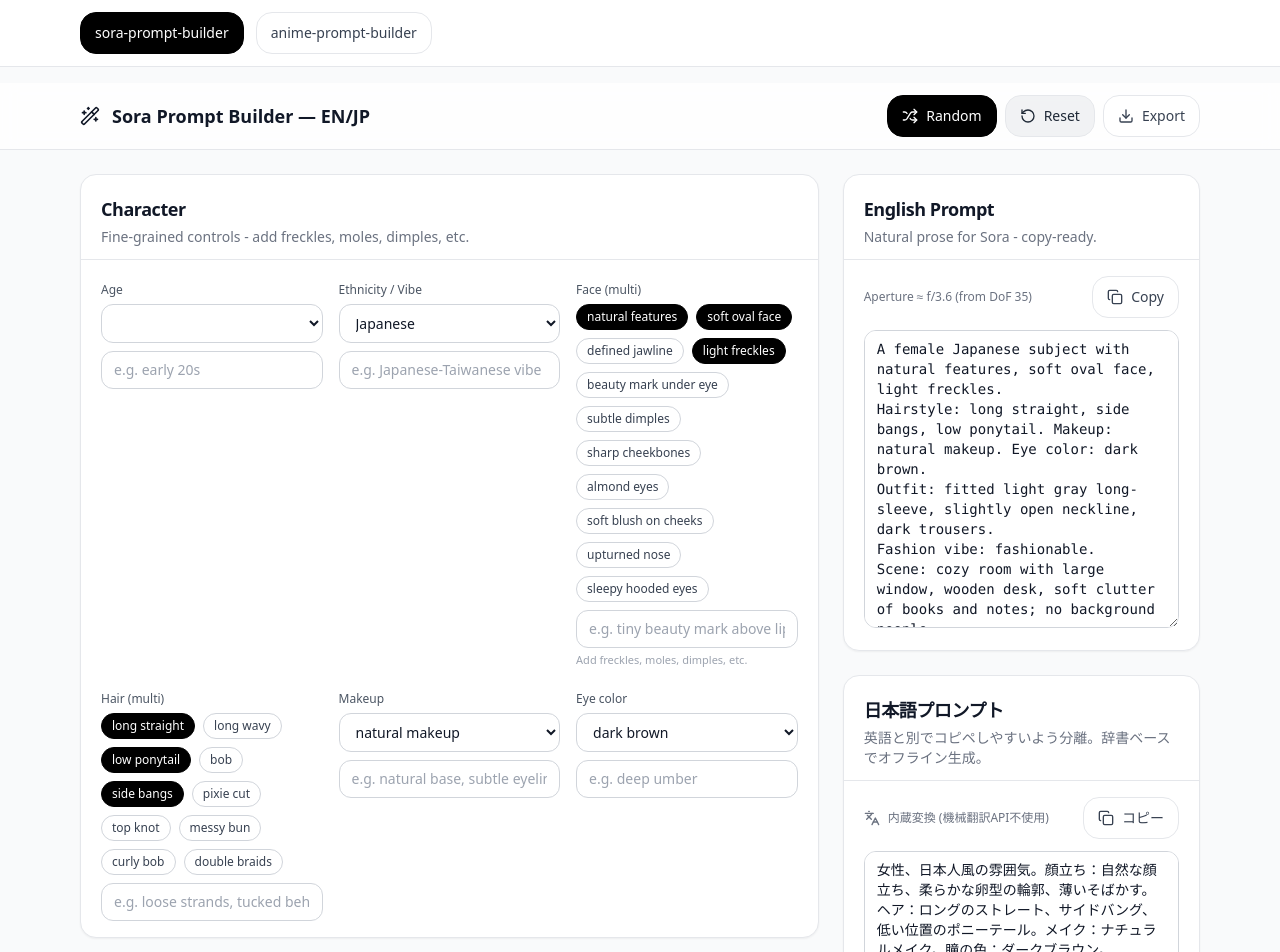
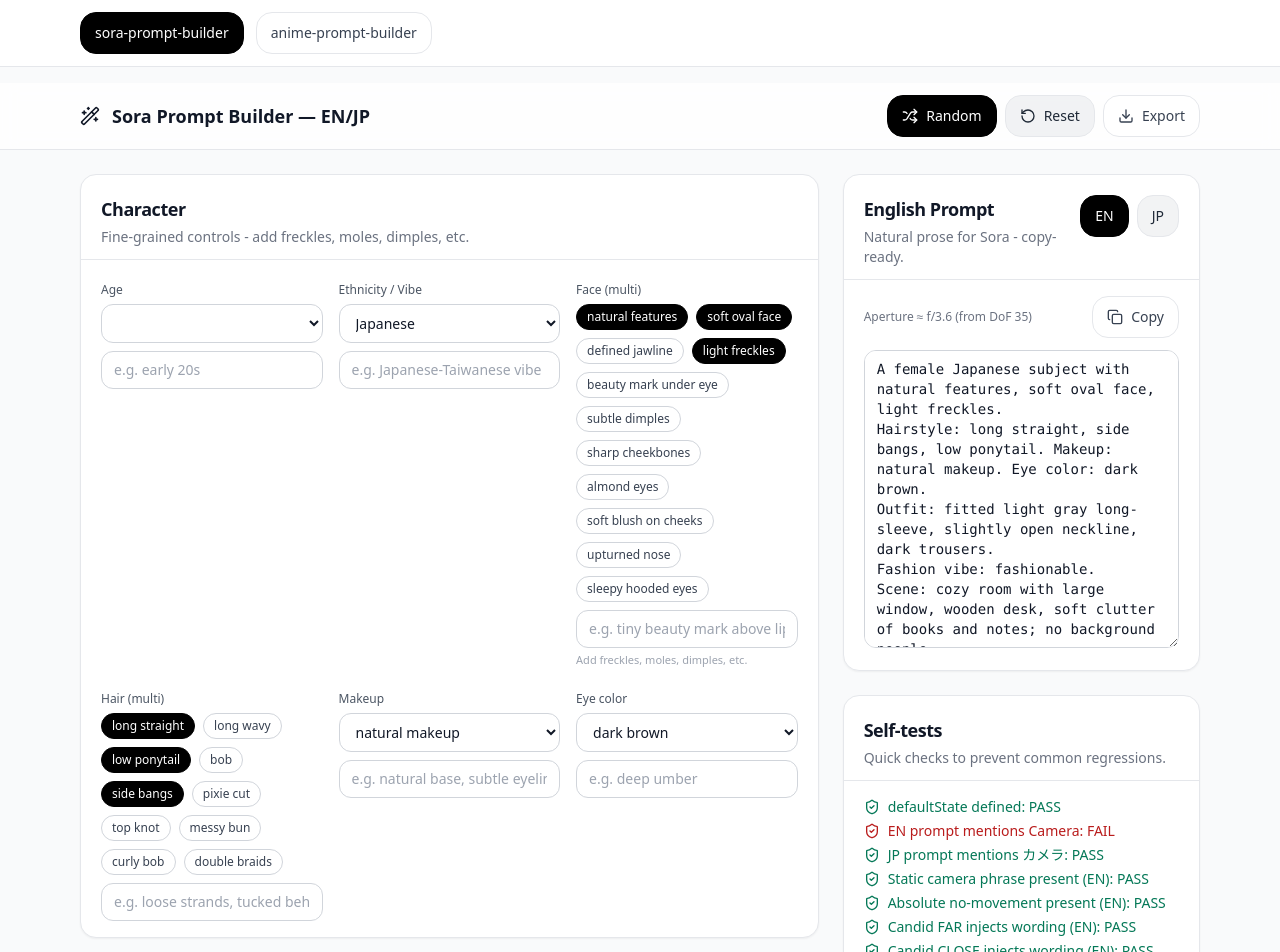
Before and after one commit to 1011gnn1118/sora-prompt-builder, a React (Vite) app: page / in a window 1280 px wide. Shown: the top 952 px of the page. Built offline with nearby package versions, Linux system fonts and the light colour scheme.

Commit message:
feat: add language toggle for prompts

```diff
--- a/src/AnimePromptBuilder.jsx
+++ b/src/AnimePromptBuilder.jsx
@@ -69,6 +69,8 @@
 export default function AnimePromptBuilder() {
   const [state, setState] = useState(defaultState);
   const { copy } = useClipboard();
+
+  const [lang, setLang] = useState("EN");
 
   const EN = useMemo(() => buildEN(state), [state]);
   const JP = useMemo(() => buildJP(state), [state]);
@@ -231,17 +233,39 @@
       </Card>
 
       <Card className="sticky bottom-0 bg-white z-10">
-        <CardHeader title="Prompts" />
+        <CardHeader
+          title="Prompt"
+          right={
+            <div className="flex gap-2">
+              <Button
+                variant={lang === "EN" ? "default" : "subtle"}
+                onClick={() => setLang("EN")}
+              >
+                EN
+              </Button>
+              <Button
+                variant={lang === "JP" ? "default" : "subtle"}
+                onClick={() => setLang("JP")}
+              >
+                JP
+              </Button>
+            </div>
+          }
+        />
         <CardContent className="space-y-3">
           <div className="space-y-1">
-            <label className="text-xs font-medium text-gray-600">English</label>
-            <Textarea value={EN} readOnly />
-            <Button onClick={() => copy(EN)} className="mt-1" title="Copy English"><Copy className="h-4 w-4" />Copy EN</Button>
-          </div>
-          <div className="space-y-1">
-            <label className="text-xs font-medium text-gray-600">日本語</label>
-            <Textarea value={JP} readOnly />
-            <Button onClick={() => copy(JP)} className="mt-1" title="Copy Japanese"><Copy className="h-4 w-4" />Copy JP</Button>
+            <label className="text-xs font-medium text-gray-600">
+              {lang === "EN" ? "English" : "日本語"}
+            </label>
+            <Textarea value={lang === "EN" ? EN : JP} readOnly />
+            <Button
+              onClick={() => copy(lang === "EN" ? EN : JP)}
+              className="mt-1"
+              title={lang === "EN" ? "Copy English" : "Copy Japanese"}
+            >
+              <Copy className="h-4 w-4" />
+              {lang === "EN" ? "Copy EN" : "コピー"}
+            </Button>
           </div>
         </CardContent>
       </Card>
--- a/src/SoraPromptBuilder.jsx
+++ b/src/SoraPromptBuilder.jsx
@@ -261,6 +261,7 @@
   const [state, setState] = useState(defaultState);
   const [seed, setSeed] = useState(0);
   const { copy } = useClipboard();
+  const [lang, setLang] = useState("EN");
 
   const EN = useMemo(() => buildEnglishPrompt(state), [state]);
   const JP = useMemo(() => buildJapanesePrompt(state), [state]);
@@ -618,28 +619,53 @@
         {/* RIGHT: Outputs */}
         <div className="space-y-6 xl:sticky xl:top-4">
           <Card>
-            <CardHeader title="English Prompt" subtitle="Natural prose for Sora - copy-ready." />
+            <CardHeader
+              title={lang === "EN" ? "English Prompt" : "日本語プロンプト"}
+              subtitle={
+                lang === "EN"
+                  ? "Natural prose for Sora - copy-ready."
+                  : "英語と別でコピペしやすいよう分離。辞書ベースでオフライン生成。"
+              }
+              right={
+                <div className="flex gap-2">
+                  <Button
+                    variant={lang === "EN" ? "default" : "subtle"}
+                    onClick={() => setLang("EN")}
+                  >
+                    EN
+                  </Button>
+                  <Button
+                    variant={lang === "JP" ? "default" : "subtle"}
+                    onClick={() => setLang("JP")}
+                  >
+                    JP
+                  </Button>
+                </div>
+              }
+            />
             <CardContent>
               <div className="flex items-center justify-between mb-3">
-                <div className="text-xs text-gray-500">Aperture ≈ {apertureFromDof(state.dofStrength)} (from DoF {state.dofStrength})</div>
+                {lang === "EN" ? (
+                  <div className="text-xs text-gray-500">
+                    Aperture ≈ {apertureFromDof(state.dofStrength)} (from DoF {state.dofStrength})
+                  </div>
+                ) : (
+                  <div className="flex items-center gap-2 text-xs text-gray-500">
+                    <Languages className="h-4 w-4" />内蔵変換 (機械翻訳API不使用)
+                  </div>
+                )}
                 <div className="flex gap-2">
-                  <Button variant="ghost" onClick={() => copy(EN)} title="Copy English"><Copy className="h-4 w-4" />Copy</Button>
+                  <Button
+                    variant="ghost"
+                    onClick={() => copy(lang === "EN" ? EN : JP)}
+                    title={lang === "EN" ? "Copy English" : "Copy Japanese"}
+                  >
+                    <Copy className="h-4 w-4" />
+                    {lang === "EN" ? "Copy" : "コピー"}
+                  </Button>
                 </div>
               </div>
-              <Textarea value={EN} onChange={() => {}} rows={14} className="font-mono" />
-            </CardContent>
-          </Card>
-
-          <Card>
-            <CardHeader title="日本語プロンプト" subtitle="英語と別でコピペしやすいよう分離。辞書ベースでオフライン生成。" />
-            <CardContent>
-              <div className="flex items-center justify-between mb-3">
-                <div className="flex items-center gap-2 text-xs text-gray-500"><Languages className="h-4 w-4" />内蔵変換 (機械翻訳API不使用)</div>
-                <div className="flex gap-2">
-                  <Button variant="ghost" onClick={() => copy(JP)} title="Copy Japanese"><Copy className="h-4 w-4" />コピー</Button>
-                </div>
-              </div>
-              <Textarea value={JP} onChange={() => {}} rows={14} className="font-mono" />
+              <Textarea value={lang === "EN" ? EN : JP} onChange={() => {}} rows={14} className="font-mono" />
             </CardContent>
           </Card>
 
```
